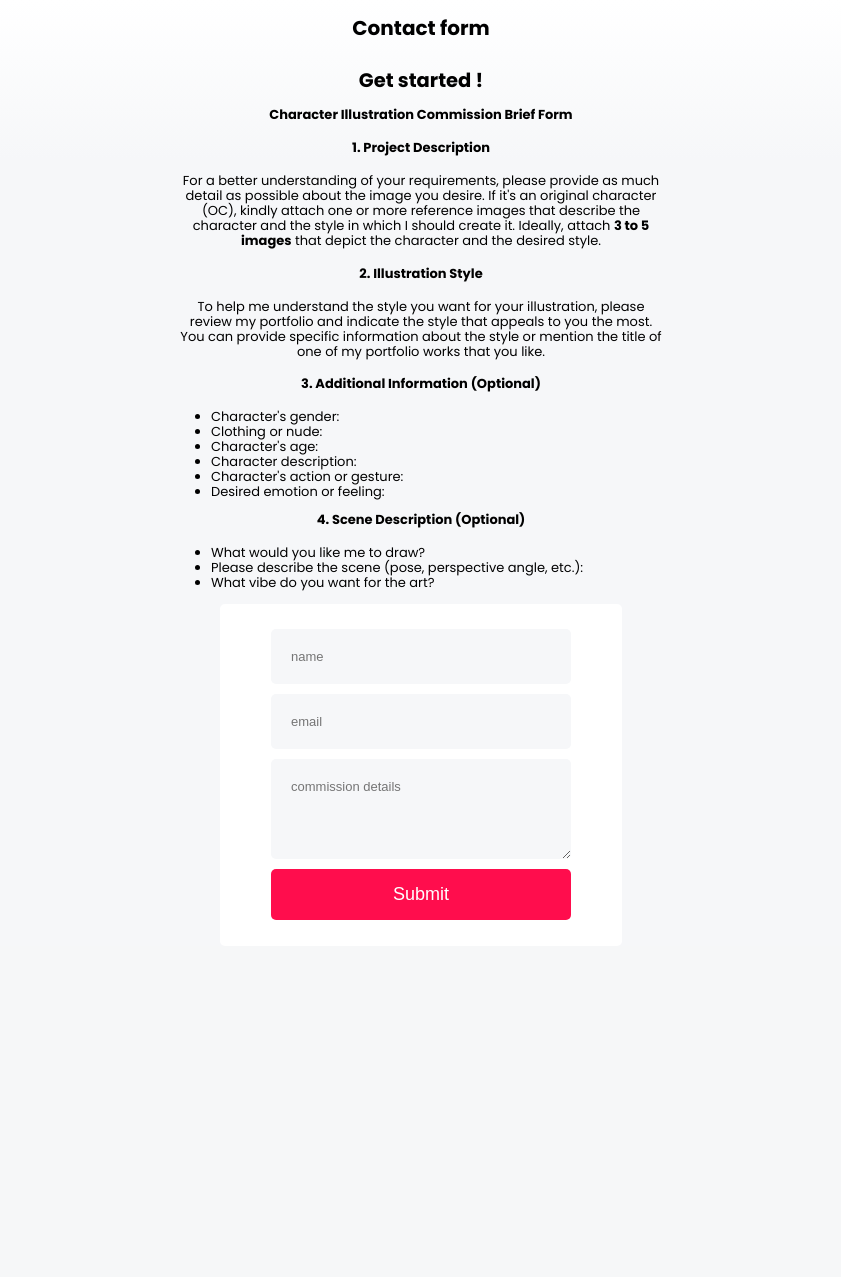
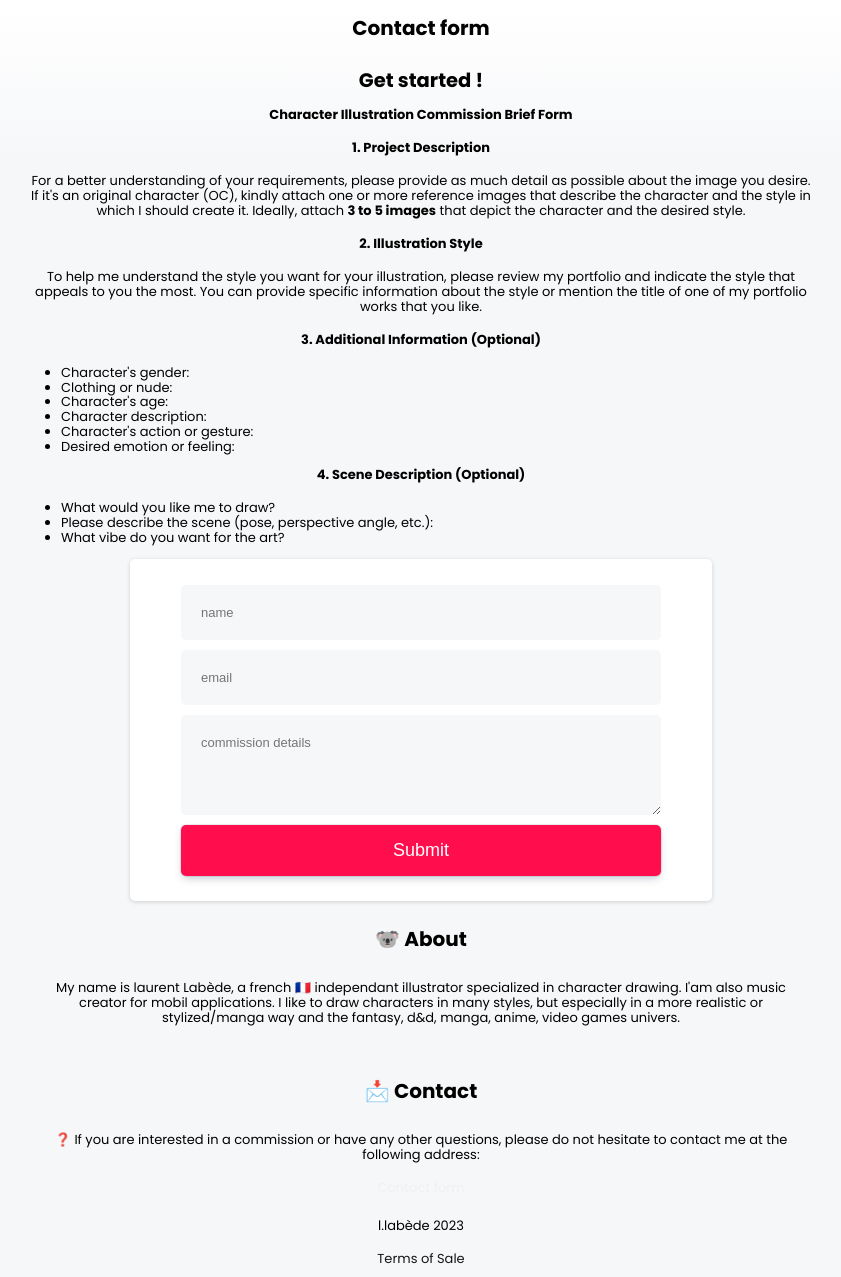
Before and after one commit to grandgooroo/Virtual-Card-Commission, a PHP site: page /pages/contact.html in a window 1280 px wide. Shown: the whole page, without its empty margins (219-1060 px from the left). Before the commit the page ends 920 px from the top, so only its background shows below. Run offline with PHP 8.4, Linux system fonts and the light colour scheme; some web fonts are replaced.

Commit message:
update css and form

```diff
--- a/css/style.css
+++ b/css/style.css
@@ -279,6 +279,7 @@ img {
   width: 200px;
   align-self: self-start;
   padding: 10px;
+  cursor: pointer;
   background-color: var(--purple);
   border-radius: 12px;
   box-shadow: 0 1px 1px rgba(0,0,0,0.25),
@@ -341,7 +342,7 @@ img {
   padding: 10px;
 }
 
-.mail {
+.contact-form-link {
   font-weight: bold;
   color: var(--pink);
 }
@@ -349,9 +350,10 @@ img {
 .contact-form-container {
   display: flex;
   flex-flow: column;
-  background-color: aqua;
-  height: 100%;
-  width: 500px;
+  align-items: center;
+  justify-content: center;
+  max-width: 800px;
+  min-width: 300px;
   margin-left: auto;
   margin-right: auto;
 }
@@ -375,6 +377,7 @@ form {
   padding: 2vw 4vw;
   border-radius: 5px;
   background-color: var(--white);
+  box-shadow: rgba(0, 0, 0, 0.16) 0px 1px 4px;
 }
 
 label {
@@ -409,6 +412,11 @@ form button {
   font-size: 18px;
   font-weight: 400;
   cursor: pointer;
+  box-shadow: rgba(9, 30, 66, 0.25) 0px 4px 8px -2px, rgba(9, 30, 66, 0.08) 0px 0px 0px 1px;
+}
+
+form button:hover {
+  box-shadow: rgba(0, 0, 0, 0.4) 0px 2px 4px, rgba(0, 0, 0, 0.3) 0px 7px 13px -3px, rgba(0, 0, 0, 0.2) 0px -3px 0px inset;
 }
 
 #terms-of-sale {
--- a/pages/contact.html
+++ b/pages/contact.html
@@ -53,5 +53,24 @@
 
     <button>Submit</button>
 </form>
+<section id="about">
+    <h1>🐨 About</h1>
+    <p>
+        My name is laurent Labède, a french 🇨🇵 independant illustrator specialized in character drawing. I'am also music creator for mobil applications.
+I like to draw characters in many styles, but especially in a more realistic or stylized/manga way and the fantasy, d&d, manga, anime, video games univers.
+    </p>
+</section>
+
+<section id="contact">
+    <h1>📩 Contact</h1>
+    <p>❓ If you are interested in a commission or have any other questions, please do not hesitate to contact me at the following address:
+    </p>
+        <a href="pages/contact.html" contact-form-link>Contact form</a>
+</section>
+
+<footer>
+    <p>l.labède 2023</p>
+    <a href="pages/cg.html">Terms of Sale</a>
+</footer>
 </body>
 </html>
```
Also changed, not shown: index.html (+11 -5 lines), pages/thanks.html (+19 -0 lines).
